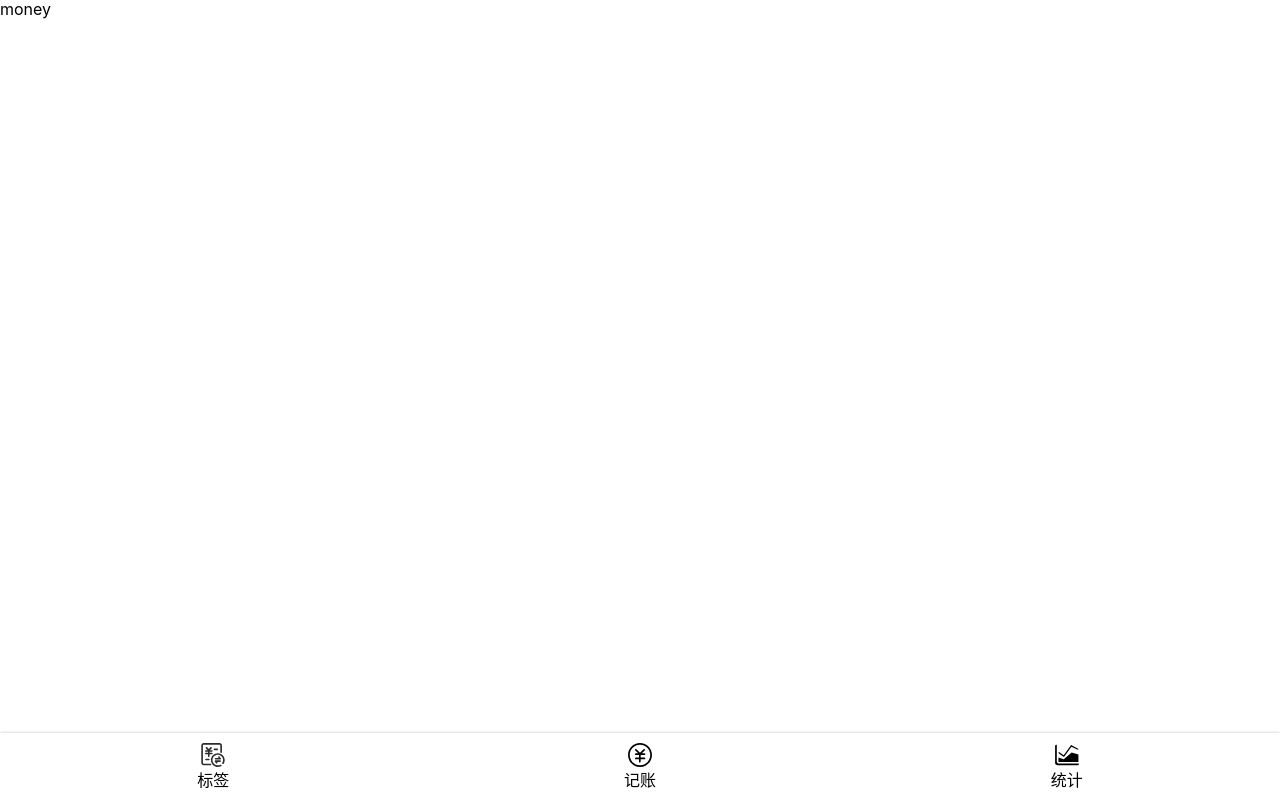
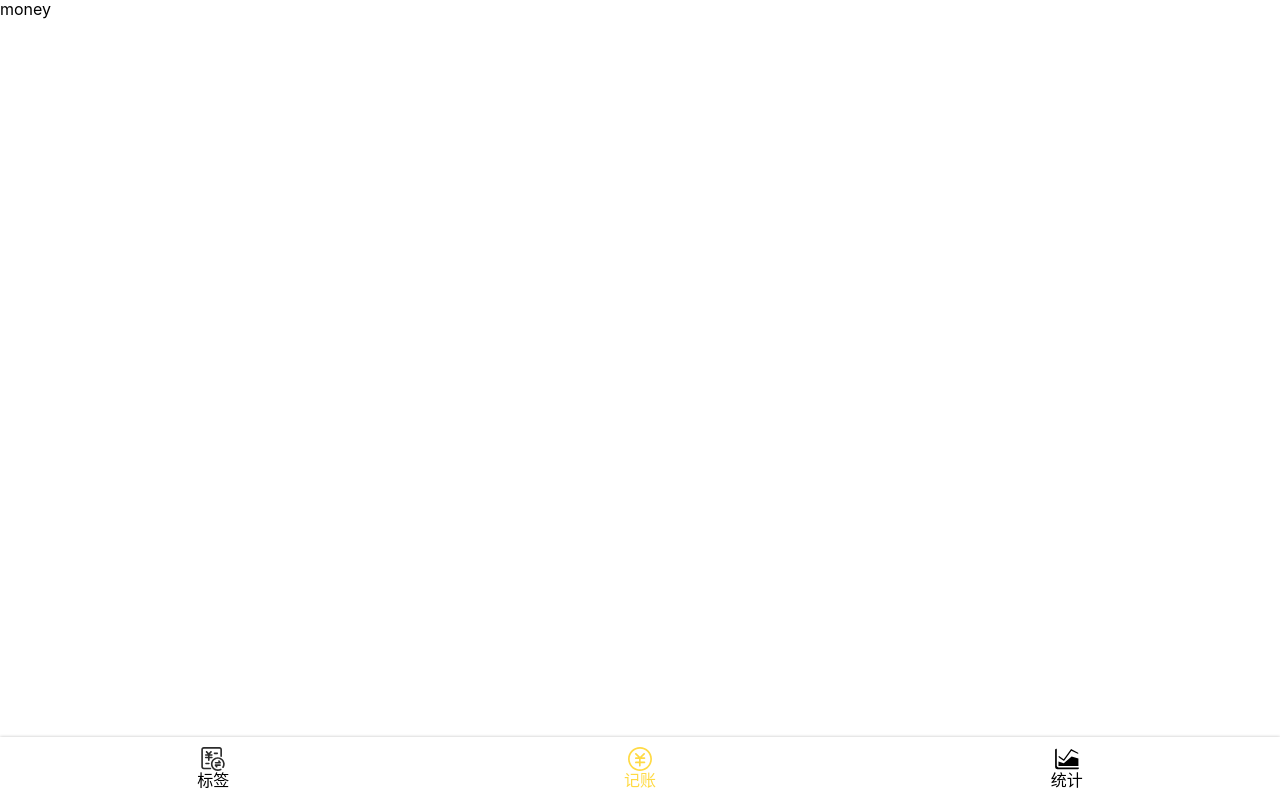
Before and after one commit to mbyn123/money, a React app: page /#/money in a window 1280 px wide. Built offline with nearby package versions, Linux system fonts and the light colour scheme.

Commit message:
icon图标随路由选中变色

```diff
--- a/config/webpack.config.js
+++ b/config/webpack.config.js
@@ -374,7 +374,18 @@ module.exports = function (webpackEnv) {
               test: /\.svg$/,
               use: [
                 { loader: 'svg-sprite-loader', options: {} },
-                { loader: 'svgo-loader', options: {} }
+                {
+                  loader: 'svgo-loader', options: {
+                    plugins: [
+                      {
+                        name: 'removeAttrs',
+                        params: {
+                          attrs: 'fill'
+                        }
+                      }
+                    ]
+                  }
+                }
               ]
             },
             {
--- a/src/components/Icon.tsx
+++ b/src/components/Icon.tsx
@@ -4,6 +4,6 @@ try {importAll(require.context('svg', true, /\.svg$/));} catch (error) {console.
 
 export const Icon = ({ name }: { name: string }) => {
     return (
-        <svg className="iocn"><use xlinkHref={"#" + name}></use> </svg>
+        <svg className="icon"><use xlinkHref={"#" + name}></use> </svg>
     )
 }
--- a/src/components/NavBar.tsx
+++ b/src/components/NavBar.tsx
@@ -1,4 +1,4 @@
-import { Link } from "react-router-dom"
+import { NavLink } from "react-router-dom"
 import styled from "styled-components"
 import { Icon } from "./Icon"
 
@@ -7,22 +7,22 @@ export const NavBar = () => {
         <Nav>
             <ul>
                 <li>
-                    <Link to="/tags">
+                    <NavLink to="/tags" activeClassName="selected">
                         <Icon name="detail"></Icon>
                         <div>标签</div>
-                    </Link>
+                    </NavLink >
                 </li>
                 <li>
-                    <Link to="/money">
+                    <NavLink to="/money" activeClassName="selected">
                         <Icon name="money"></Icon>
                         <div>记账</div>
-                    </Link>
+                    </NavLink >
                 </li>
                 <li>
-                    <Link to="/statistics">
+                    <NavLink to="/statistics" activeClassName="selected">
                         <Icon name="chart"></Icon>
                         <div>统计</div>
-                    </Link>
+                    </NavLink >
                 </li>
             </ul>
         </Nav>
@@ -37,6 +37,20 @@ const Nav = styled.div`
   width: 33.333%;
   text-align: center;
   padding: 1rem;
+
+  >a{
+      display: flex;
+      flex-direction: column;
+      align-items: center;
+      justify-content: center;
+
+      &.selected{
+          color: #FFDA44;
+        .icon{
+            fill: #FFDA44
+        }
+      }
+  }
 }
 }
 `
--- a/src/index.scss
+++ b/src/index.scss
@@ -45,7 +45,7 @@ body {
   line-height: 1.2;
 }
 
-.iocn{
+.icon{
   width: 1.5em;
   height: 1.5em;
 }
```
Also changed, not shown: src/svg/money.svg.
